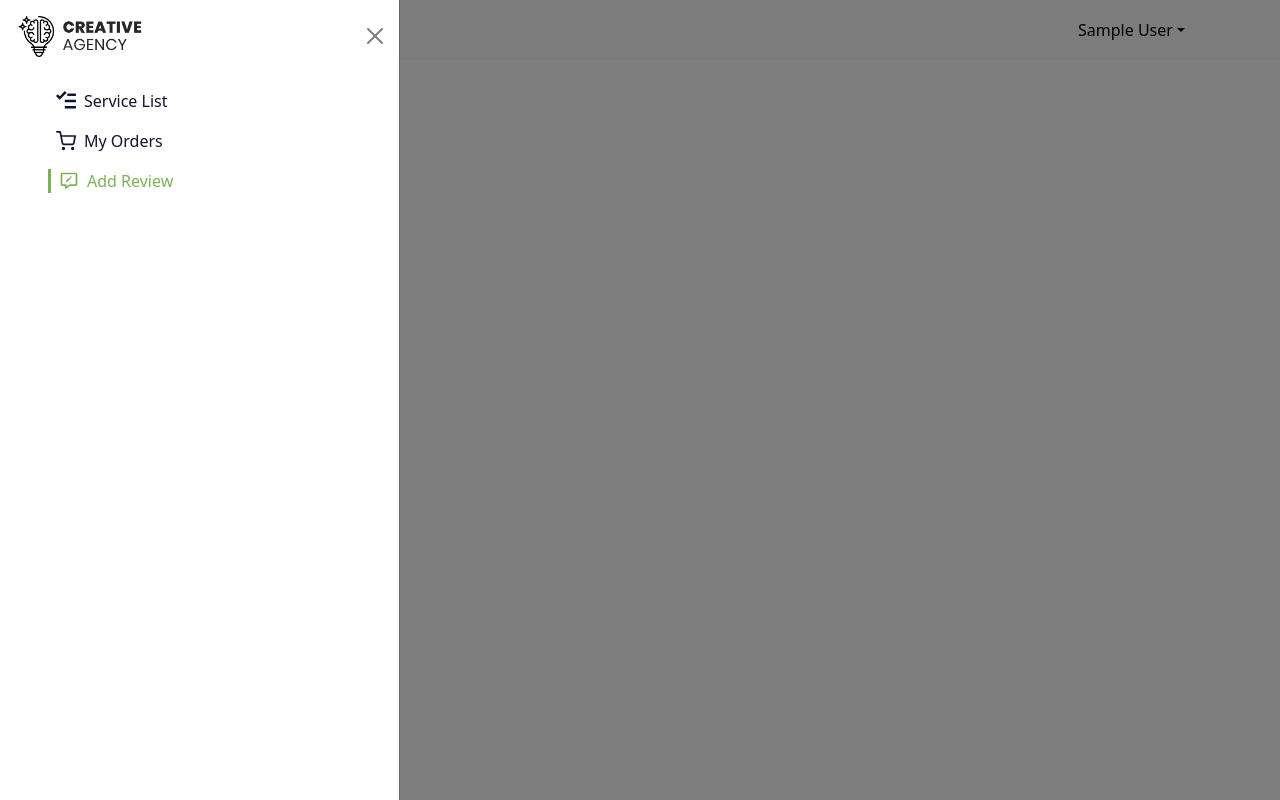
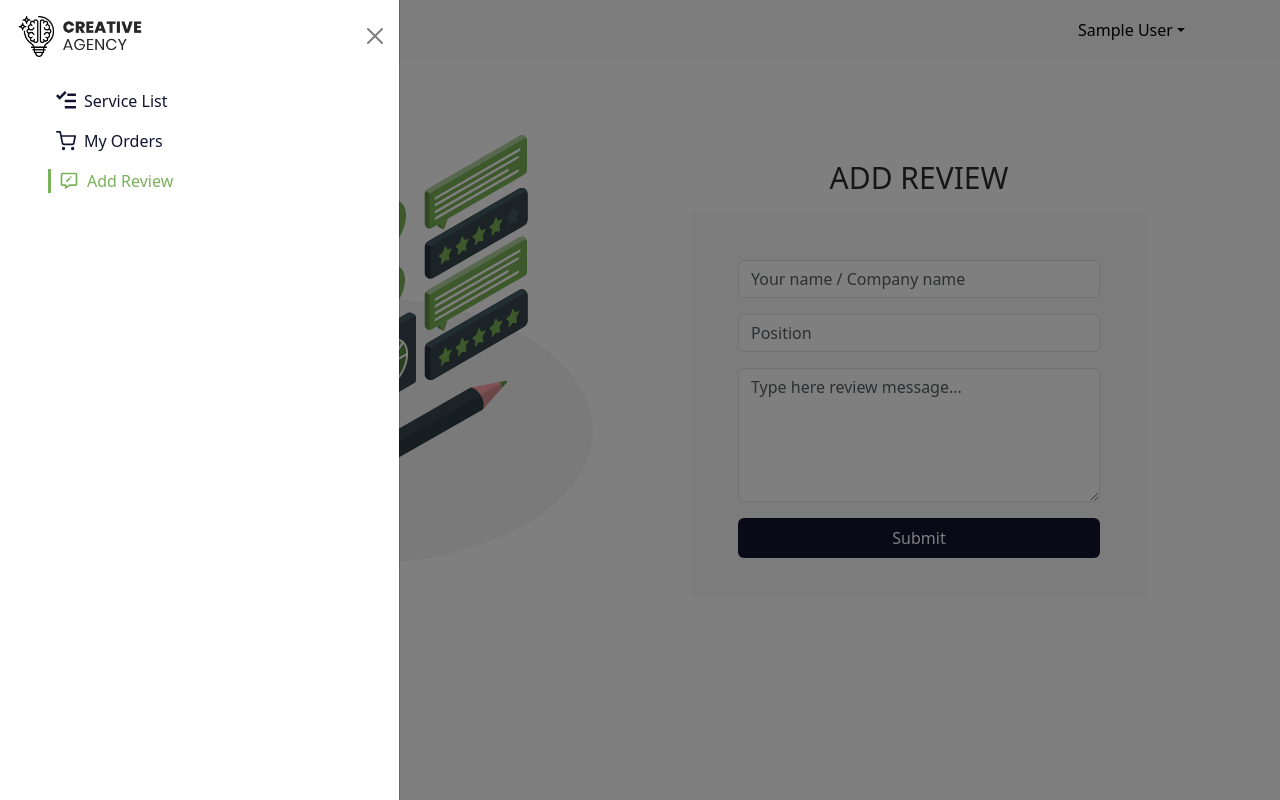
Before and after one commit to azimuddin2/creative-agency-client, a React (Create React App) app: page /dashboard/add-review in a window 1280 px wide. Built offline with nearby package versions, Linux system fonts and the light colour scheme; no server answers; sample sign-in values are in the browser's storage.

Commit message:
add review task

```diff
--- a/src/Pages/Dashboard/UserPages/AddReview/AddReview.js
+++ b/src/Pages/Dashboard/UserPages/AddReview/AddReview.js
@@ -1,10 +1,71 @@
 import React from 'react';
+import { Button, Form } from 'react-bootstrap';
+import reviewGif from '../../../../assets/images/review.gif';
 
 const AddReview = () => {
+
+    const handleSubmit = () => {
+
+    };
+
     return (
         <div>
-            <h1>Add Review!!</h1>
-        </div>
+
+            <div className='login-section m-0'>
+
+                <div className='login-image'>
+                    <img src={reviewGif} alt="login" className='mx-auto'/>
+                </div>
+
+                <div className='login-form'>
+                    <h2 style={{fontFamily: 'Roboto Condensed", sans-serif', fontWeight: '500'}} className='form-title mb-3 text-center'>Add Review</h2>
+                    <Form onSubmit={handleSubmit} className='bg-light p-4 pb-lg-4 p-lg-5 rounded-2'>
+
+                        <Form.Group className="mb-3" controlId="formBasicName">
+                            <Form.Control
+                                name='name'
+                                type="text"
+                                placeholder="Your name / Company name"
+                                required
+                            />
+                        </Form.Group>
+
+
+                        <Form.Group className="mb-3" controlId="formBasicEmail">
+                            <Form.Control
+                                name='name'
+                                type="text"
+                                placeholder="Position"
+                                required
+                            />
+                        </Form.Group>
+
+
+                        <Form.Group className="mb-3" controlId="formBasicMessage">
+                            <Form.Control
+                                as="textarea"
+                                rows='5'
+                                name='description'
+                                type="text"
+                                placeholder="Type here review message..."
+                                required
+                            />
+                        </Form.Group>
+
+
+
+
+
+
+
+                        <Button className='submit-button py-2' type="submit">Submit</Button>
+                    </Form>
+                </div>
+
+            </div>
+
+
+        </div >
     );
 };
 
```
Also changed, not shown: src/assets/images/review.gif (added).
